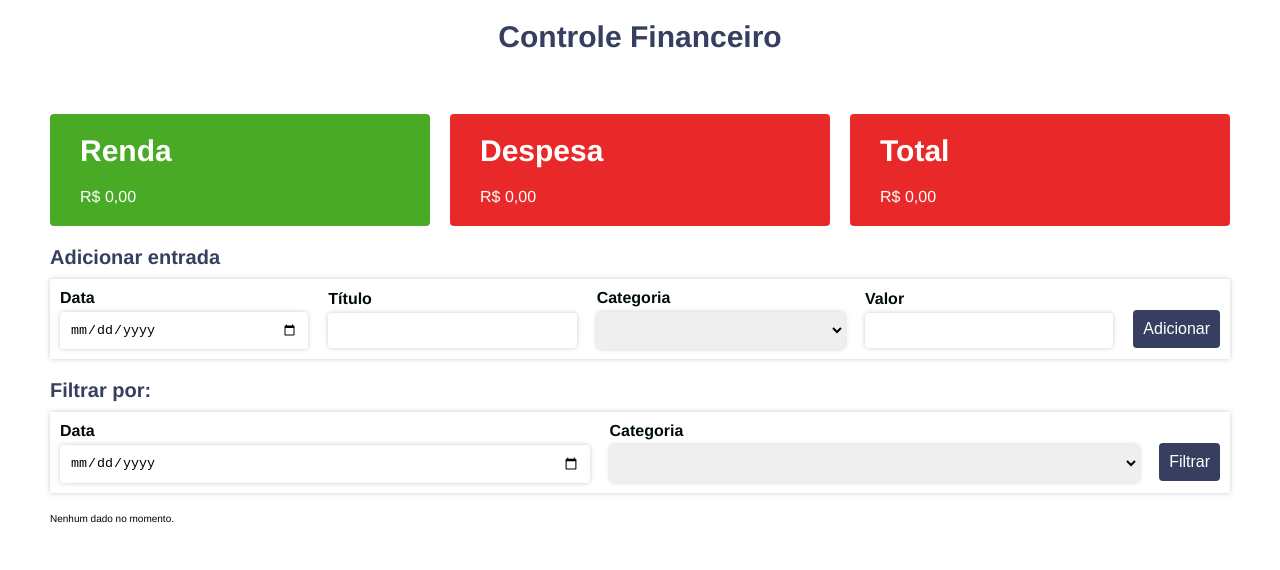
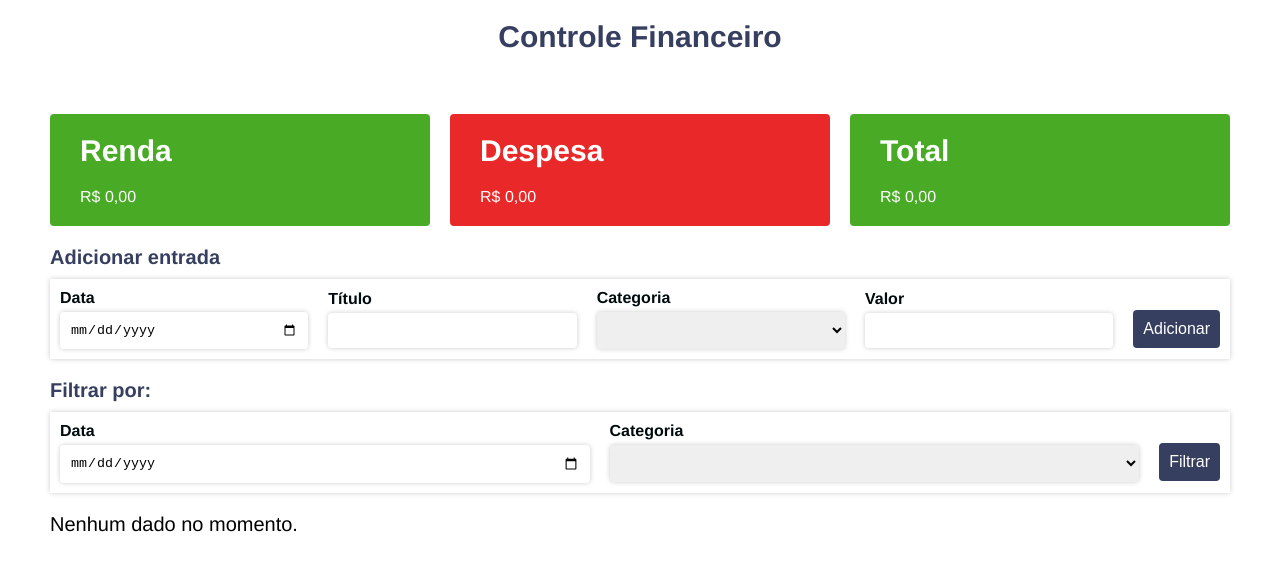
Before and after one commit to hamiltonspjr/finance-control, a Vue app: page / in a window 1280 px wide. Shown: the top 570 px of the page. Built offline with nearby package versions, Linux system fonts and the light colour scheme.

Commit message:
updated readme and completed project

```diff
--- a/src/components/Home.vue
+++ b/src/components/Home.vue
@@ -7,7 +7,7 @@
       <DataCards
         name="Total"
         :value="total"
-        :negativeValue="total > 0 ? false : true"
+        :negativeValue="total >= 0 ? false : true"
       />
     </div>
     <div class="forms-container">
--- a/src/components/ItemsTable.vue
+++ b/src/components/ItemsTable.vue
@@ -98,6 +98,9 @@ export default {
   border: none;
   cursor: pointer;
 }
+p {
+  font-size: 2rem;
+}
 
 @media screen and (max-width: 768px) {
   .table__thead,
```
Also changed, not shown: src/assets/demonstracao.gif (added), 1 other file (tests, documents, lock files or other folders).
